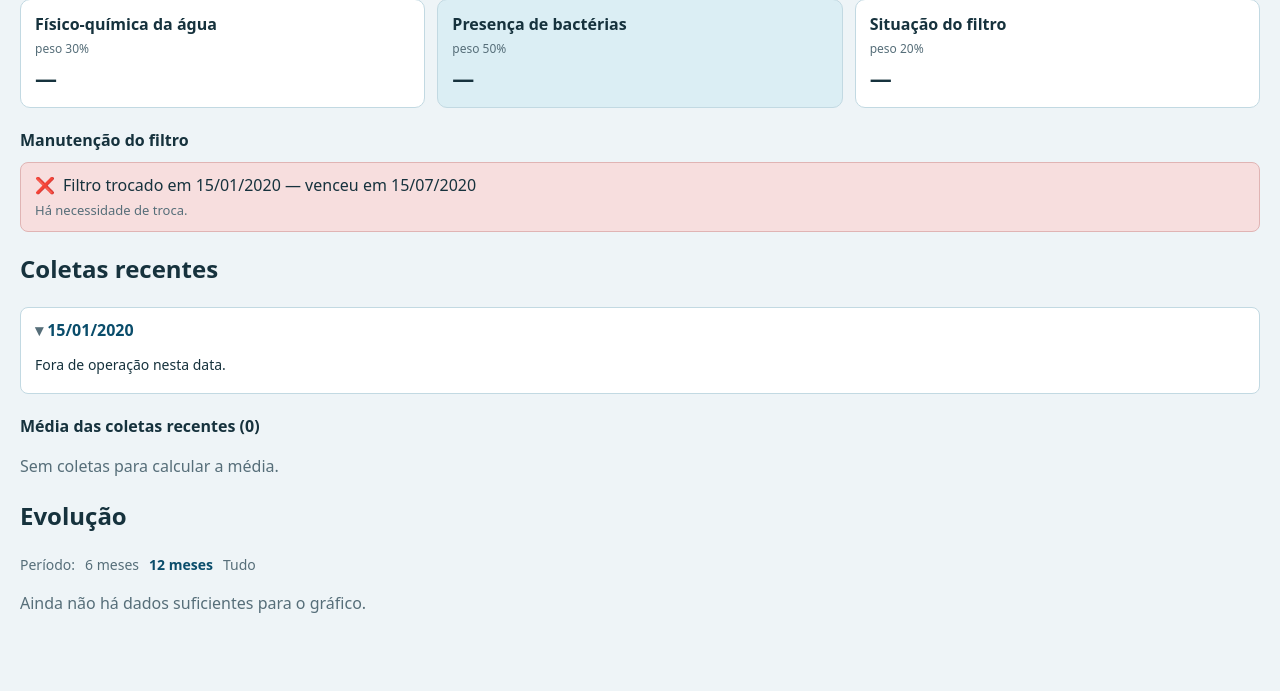
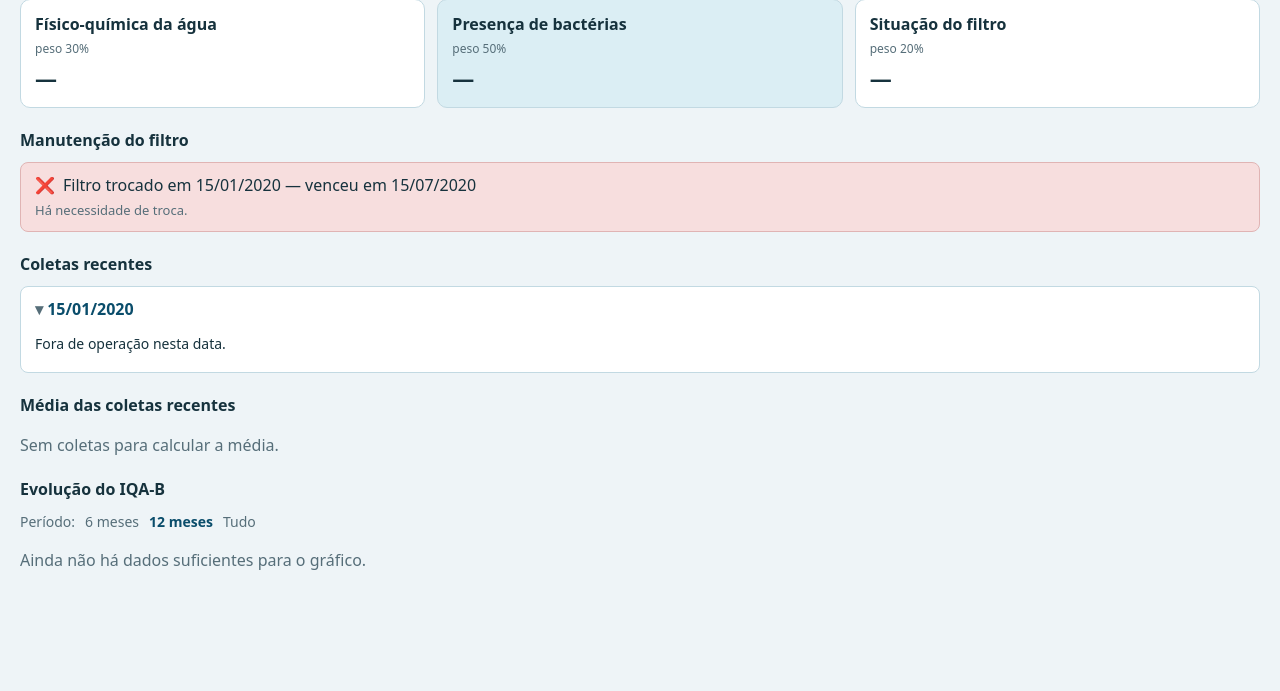
Before and after one commit to Cecilia-eng-05/sistema-ifrn-agua-bebedouros, a Django app: page /bebedouros/1/ in a window 1280 px wide. Shown: the part 358-1049 px from the top of the page. After the commit the page ends 928 px from the top, so only its background shows below. Run offline with Django 5.2, Linux system fonts and the light colour scheme; tables that the repository leaves empty hold one stand-in row (values such as "Sample post").

Commit message:
style: ajustes finos na página do bebedouro
- Remove o "(N)" do título "Média das coletas recentes" — a quantidade
  sempre é 5 na prática, o número não precisa aparecer.
- Iguala o tamanho da fonte de "Coletas recentes", "Média das coletas
  recentes" e "Evolução do IQA-B" (as duas primeiras já tinham 16px, as
  outras herdavam o padrão do navegador — 24px).
- Renomeia "Evolução" para "Evolução do IQA-B".
- Remove seletor CSS morto (.parametros), sobra da seção "O que é
  monitorado" já removida.

Co-Authored-By: Claude Sonnet 5 <noreply@anthropic.com>

```diff
--- a/bebedouros/templates/bebedouros/base.html
+++ b/bebedouros/templates/bebedouros/base.html
@@ -194,8 +194,8 @@
     .cabecalho-info { flex: 1 1 240px; }
     .cabecalho-classificacao { font-size: 24px; font-weight: 700; margin: 4px 0 0; color: var(--tinta); }
     .cabecalho-status { color: var(--tinta-suave); margin: 2px 0 0; }
-    .cartoes-indice, .parametros { margin-top: 20px; }
-    .cartoes-indice h2, .parametros h2 { font-size: 16px; margin: 0 0 10px; }
+    .cartoes-indice, .coletas-recentes, .evolucao { margin-top: 20px; }
+    .cartoes-indice h2, .coletas-recentes h2, .evolucao h2 { font-size: 16px; margin: 0 0 10px; }
     .cartoes-indice-grid { display: flex; flex-wrap: wrap; gap: 12px; }
     .cartao-indice {
       background: var(--superficie); border: 1px solid var(--borda); border-radius: 10px;
--- a/bebedouros/templates/bebedouros/bebedouro_detalhe.html
+++ b/bebedouros/templates/bebedouros/bebedouro_detalhe.html
@@ -114,7 +114,7 @@
   </section>
 
   <section class="media-coletas">
-    <h2>Média das coletas recentes ({{ media.quantidade }})</h2>
+    <h2>Média das coletas recentes</h2>
     {% if media.quantidade %}
       <div class="painel">
         <table>
@@ -143,7 +143,7 @@
   </section>
 
   <section class="evolucao">
-    <h2>Evolução</h2>
+    <h2>Evolução do IQA-B</h2>
     <div class="grafico-selecao">
       <span class="grafico-selecao-grupo">
         <span class="grafico-selecao-rotulo">Período:</span>
```
Also changed, not shown: bebedouros/tests/test_bebedouro_detalhe.py (+1 -1 lines).
